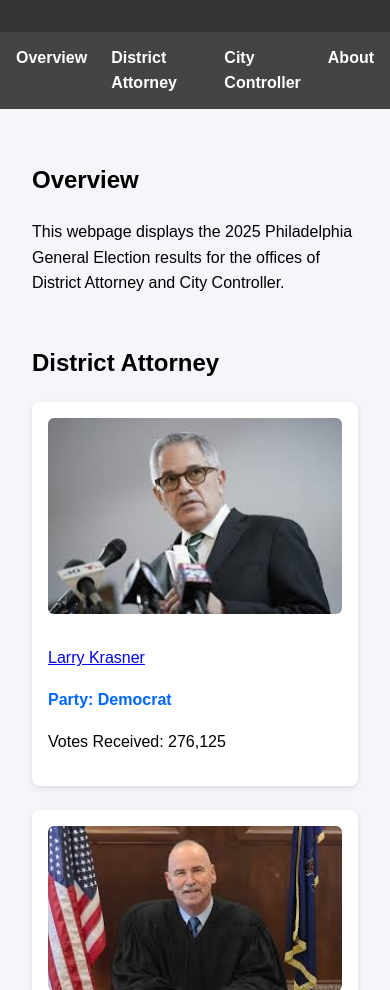
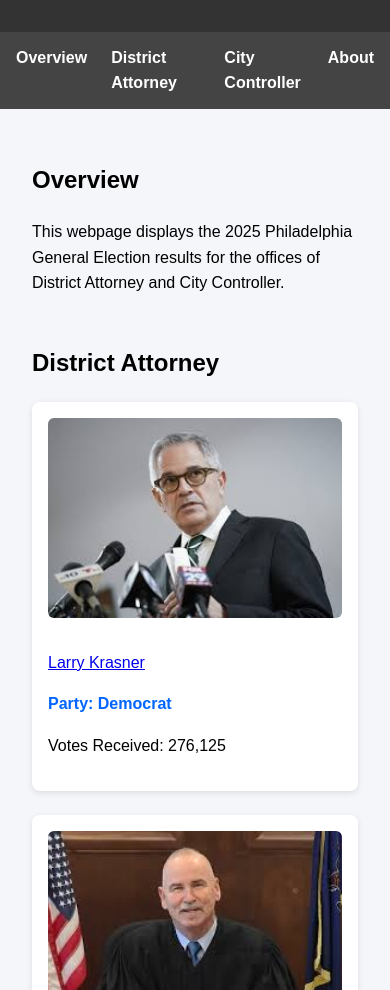
Before and after one commit to careval1/project01, a plain HTML site: page index.html in a window 390 px wide. Shown: the part 110-1100 px from the top of the page. Drawn offline with Linux system fonts and the light colour scheme.

Commit message:
Add files via upload

```diff
--- a/styles.css
+++ b/styles.css
@@ -59,10 +59,15 @@ section {
   margin-bottom: 1.5rem;
   box-shadow: 0 2px 6px rgba(0,0,0,0.1);
   max-width: 320px;
+  display: inline-block;
+  vertical-align: top;
+  margin-right: 1rem;
 }
 
 .candidate img {
   width: 100%;
+  height: 200px;
+  object-fit: cover;
   border-radius: 6px;
   margin-bottom: 0.5rem;
 }
@@ -93,13 +98,18 @@ footer {
   color: #333;
 }
 
-/* Optional: Responsive layout for candidates */
+/* Responsive layout for candidates */
 @media (min-width: 768px) {
-  /* Arrange candidate cards in a row for larger screens */
   #district-attorney .candidate,
   #city-controller .candidate {
     display: inline-block;
     vertical-align: top;
-    margin-right: 1rem;
   }
 }
+
+@media (max-width: 767px) {
+  .candidate {
+    display: block;
+    margin-right: 0;
+  }
+}
```
Also changed, not shown: index.html (+10 -8 lines).
